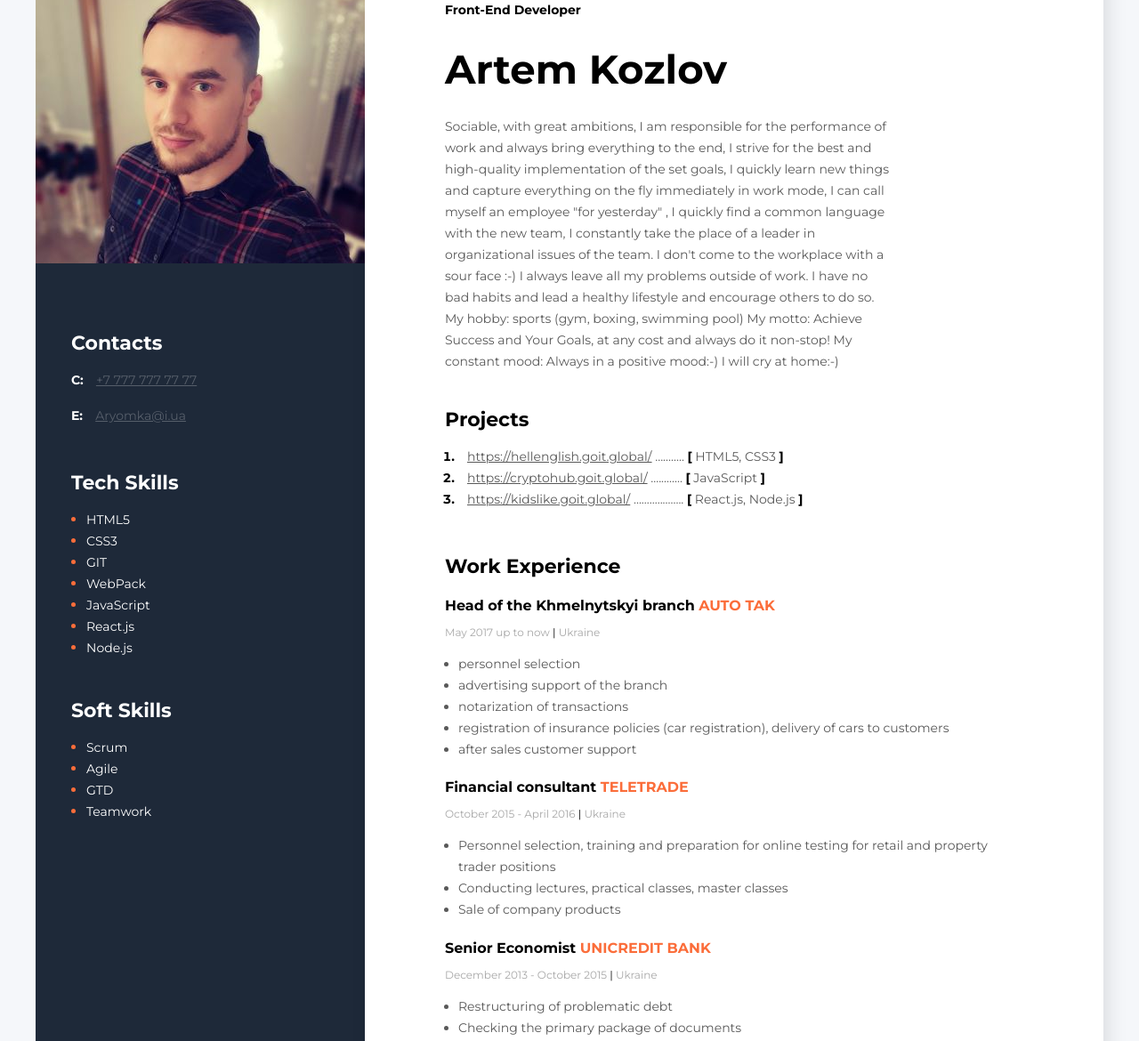
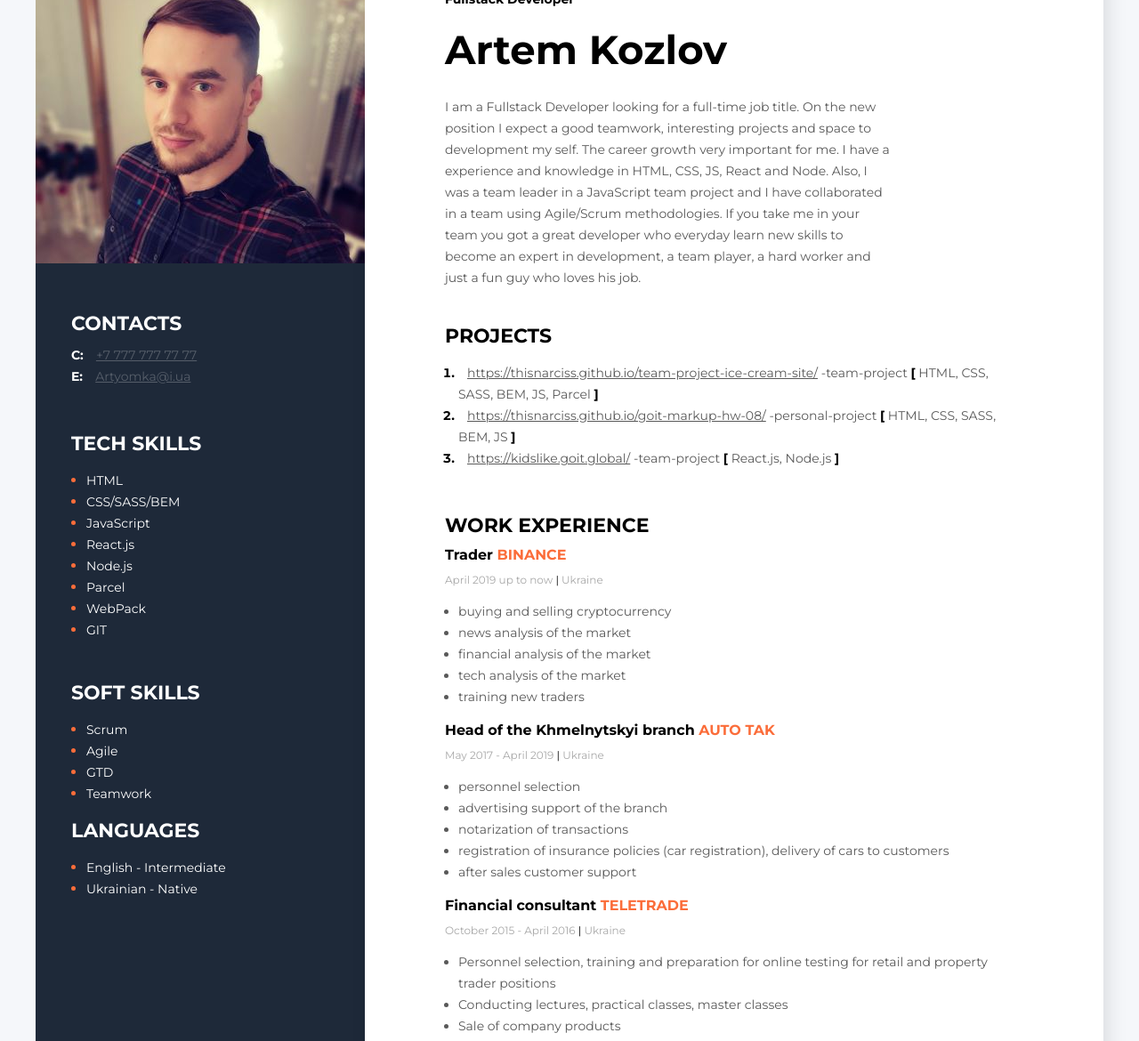
Before and after one commit to ThisNarciss/Resume, a plain HTML site: page index.html in a window 1280 px wide. Shown: the part 122-1292 px from the top of the page at 89% size. Drawn offline with Linux system fonts and the light colour scheme.

Commit message:
add edits

```diff
--- a/index.html
+++ b/index.html
@@ -1,13 +1,16 @@
 <!DOCTYPE html>
 <html lang="en">
   <head>
-    <meta charset="UTF-8">
-    <meta http-equiv="X-UA-Compatible" content="IE=edge">
-    <meta name="viewport" content="width=device-width, initial-scale=1.0">
-    <link rel="preconnect" href="https://fonts.googleapis.com">
-    <link rel="preconnect" href="https://fonts.gstatic.com" crossorigin>
-    <link href="https://fonts.googleapis.com/css2?family=Montserrat:wght@400;700&display=swap" rel="stylesheet">
-    <link rel="stylesheet" href="styles/styles.css">
+    <meta charset="UTF-8" />
+    <meta http-equiv="X-UA-Compatible" content="IE=edge" />
+    <meta name="viewport" content="width=device-width, initial-scale=1.0" />
+    <link rel="preconnect" href="https://fonts.googleapis.com" />
+    <link rel="preconnect" href="https://fonts.gstatic.com" crossorigin />
+    <link
+      href="https://fonts.googleapis.com/css2?family=Montserrat:wght@400;700&display=swap"
+      rel="stylesheet"
+    />
+    <link rel="stylesheet" href="styles/styles.css" />
     <title>Resume</title>
   </head>
   <body>
@@ -17,82 +20,117 @@
       <div class="maincontent">
         <!--About user-->
         <div class="about-user">
-                <h2 class="about-position">Front-End Developer</h2>
+          <h2 class="about-position">Fullstack Developer</h2>
           <h1 class="about-name">Artem Kozlov</h1>
           <p class="about-description">
-                    Sociable, with great ambitions, I am responsible for the performance of work and always bring everything to the end, I strive for the best and high-quality implementation of the set goals, I quickly learn new things and capture everything on the fly immediately in work mode, I can call myself an employee "for yesterday" , I quickly find a common language with the new team, I constantly take the place of a leader in organizational issues of the team. I don't come to the workplace with a sour face :-) I always leave all my problems outside of work. I have no bad habits and lead a healthy lifestyle and encourage others to do so.
-                    My hobby: sports (gym, boxing, swimming pool)
-                    My motto: Achieve Success and Your Goals, at any cost and always do it non-stop!
-                    My constant mood: Always in a positive mood:-) I will cry at home:-)
+            I am a Fullstack Developer looking for a full-time job title. On the new position I
+            expect a good teamwork, interesting projects and space to development my self. The
+            career growth very important for me. I have a experience and knowledge in HTML, CSS, JS,
+            React and Node. Also, I was a team leader in a JavaScript team project and I have
+            collaborated in a team using Agile/Scrum methodologies. If you take me in your team you
+            got a great developer who everyday learn new skills to become an expert in development,
+            a team player, a hard worker and just a fun guy who loves his job.
           </p>
         </div>
         <!--Projects-->
         <div class="projects">
-                <h3 class="title">
-                    Projects
-                </h3>
+          <h3 class="title">Projects</h3>
           <ol class="project">
             <li class="project-item">
               <span class="project-list">
-                            <a href="https://hellenglish.goit.global/" class="project-link">https://hellenglish.goit.global/</a>
-                            ...........
-                            <span class="project-bracket">[</span> HTML5, CSS3 <span class="project-bracket">]</span>
+                <a href="https://hellenglish.goit.global/" class="project-link"
+                  >https://thisnarciss.github.io/team-project-ice-cream-site/</a
+                >
+                -team-project
+                <span class="project-bracket">[</span> HTML, CSS, SASS, BEM, JS, Parcel
+                <span class="project-bracket">]</span>
               </span>
             </li>
             <li class="project-item">
               <span class="project-list">
-                            <a href="https://cryptohub.goit.global/" class="project-link">https://cryptohub.goit.global/</a>
-                            ............
-                            <span class="project-bracket">[</span> JavaScript <span class="project-bracket">]</span>
+                <a href="https://cryptohub.goit.global/" class="project-link"
+                  >https://thisnarciss.github.io/goit-markup-hw-08/</a
+                >
+                -personal-project
+                <span class="project-bracket">[</span> HTML, CSS, SASS, BEM, JS
+                <span class="project-bracket">]</span>
               </span>
             </li>
             <li class="project-item">
               <span class="project-list">
-                            <a href="https://kidslike.goit.global/" class="project-link">https://kidslike.goit.global/</a>
-                            ...................
-                            <span class="project-bracket">[</span> React.js, Node.js <span class="project-bracket">]</span>
+                <a href="https://kidslike.goit.global/" class="project-link"
+                  >https://kidslike.goit.global/</a
+                >
+                -team-project
+                <span class="project-bracket">[</span> React.js, Node.js
+                <span class="project-bracket">]</span>
               </span>
             </li>
           </ol>
-
         </div>
         <!--Work Experience-->
         <div class="worc-experience">
           <h3 class="title">Work Experience</h3>
           <!--Company 1-->
           <div>
-                    <h4 class="position">Head of the Khmelnytskyi branch <span class="organization">AUTO TAK</span></h4>
-                    <p class="period">May 2017 up to now <span class="line">|</span> Ukraine </p>
+            <h4 class="position">Trader <span class="organization">BINANCE</span></h4>
+            <p class="period">April 2019 up to now <span class="line">|</span> Ukraine</p>
+            <ul class="work-list">
+              <li class="work-list-item">buying and selling cryptocurrency</li>
+              <li class="work-list-item">news analysis of the market</li>
+              <li class="work-list-item">financial analysis of the market</li>
+              <li class="work-list-item">tech analysis of the market</li>
+              <li class="work-list-item">training new traders</li>
+            </ul>
+          </div>
+          <!--Company 2-->
+          <div>
+            <h4 class="position">
+              Head of the Khmelnytskyi branch <span class="organization">AUTO TAK</span>
+            </h4>
+            <p class="period">May 2017 - April 2019 <span class="line">|</span> Ukraine</p>
             <ul class="work-list">
               <li class="work-list-item">personnel selection</li>
               <li class="work-list-item">advertising support of the branch</li>
               <li class="work-list-item">notarization of transactions</li>
-                        <li class="work-list-item">registration of insurance policies (car registration), delivery of cars to customers</li>
+              <li class="work-list-item">
+                registration of insurance policies (car registration), delivery of cars to customers
+              </li>
               <li class="work-list-item">after sales customer support</li>
             </ul>
-
           </div>
           <!--Company 2-->
           <div>
-                    <h4 class="position">Financial consultant <span class="organization">TELETRADE</span></h4>
-                    <p class="period">October 2015 - April 2016 <span class="line">|</span> Ukraine </p>
+            <h4 class="position">
+              Financial consultant <span class="organization">TELETRADE</span>
+            </h4>
+            <p class="period">October 2015 - April 2016 <span class="line">|</span> Ukraine</p>
             <ul class="work-list">
-                        <li class="work-list-item">Personnel selection, training and preparation for online testing for retail and property trader positions</li>
+              <li class="work-list-item">
+                Personnel selection, training and preparation for online testing for retail and
+                property trader positions
+              </li>
               <li class="work-list-item">Conducting lectures, practical classes, master classes</li>
               <li class="work-list-item">Sale of company products</li>
             </ul>
-
           </div>
           <!--Company 3-->
           <div>
-                    <h4 class="position">Senior Economist <span class="organization">UNICREDIT BANK</span></h4>
-                    <p class="period">December 2013 - October 2015 <span class="line">|</span> Ukraine </p>
+            <h4 class="position">
+              Senior Economist <span class="organization">UNICREDIT BANK</span>
+            </h4>
+            <p class="period">December 2013 - October 2015 <span class="line">|</span> Ukraine</p>
             <ul class="work-list">
               <li class="work-list-item">Restructuring of problematic debt</li>
               <li class="work-list-item">Checking the primary package of documents</li>
               <li class="work-list-item">Making changes to the package of documents</li>
-                        <li class="work-list-item">Approval of a package of documents and protocol decisions</li>
-                        <li class="work-list-item">Display of terms of additional restructuring agreements in the system (FLEXCUB, PROFIX)</li>
+              <li class="work-list-item">
+                Approval of a package of documents and protocol decisions
+              </li>
+              <li class="work-list-item">
+                Display of terms of additional restructuring agreements in the system (FLEXCUB,
+                PROFIX)
+              </li>
             </ul>
           </div>
         </div>
@@ -100,13 +138,16 @@
         <div class="education">
           <h3 class="title">Education</h3>
           <h4 class="university">Khmelnytskyi National University</h4>
-                <h5 class="specialty">Business, finance and credit</h5>
+          <p class="specialty">Business, finance and credit</p>
           <p class="period">September 2007 - June 2012</p>
+          <h4 class="university">IT School GoIT</h4>
+          <p class="specialty">Fullstack Developer</p>
+          <p class="period">August 2022 - June 2023</p>
         </div>
       </div>
       <!--Sidebar-->
       <aside class="sidebar">
-            <img src="img/Photo 3.jpg" alt="user photo" class="photo">
+        <img src="img/Photo 3.jpg" alt="user photo" class="photo" />
         <!--Contacts-->
         <div class="contacts">
           <h3 class="sidebar-title">Contacts</h3>
@@ -117,7 +158,7 @@
             </p>
             <p>
               <span class="contact-type">E:</span>
-                        <a href="mailto:Aryomka@i.ua" class="contact-link">Aryomka@i.ua</a>
+              <a href="mailto:Aryomka@i.ua" class="contact-link">Artyomka@i.ua</a>
             </p>
           </div>
         </div>
@@ -125,27 +166,39 @@
         <div class="tech-skills">
           <h3 class="sidebar-title">Tech Skills</h3>
           <ul class="tech-skills-list">
-                    <li class="tech-skills-item"> <span class="tech-skills-text">HTML5</span> </li>
-                    <li class="tech-skills-item"> <span class="tech-skills-text">CSS3</span> </li>
-                    <li class="tech-skills-item"> <span class="tech-skills-text">GIT</span> </li>
-                    <li class="tech-skills-item"> <span class="tech-skills-text">WebPack</span> </li>
-                    <li class="tech-skills-item"> <span class="tech-skills-text">JavaScript</span> </li>
-                    <li class="tech-skills-item"> <span class="tech-skills-text">React.js</span> </li>
-                    <li class="tech-skills-item"> <span class="tech-skills-text">Node.js</span> </li>
+            <li class="tech-skills-item"><span class="tech-skills-text">HTML</span></li>
+            <li class="tech-skills-item"><span class="tech-skills-text">CSS/SASS/BEM</span></li>
+            <li class="tech-skills-item"><span class="tech-skills-text">JavaScript</span></li>
+            <li class="tech-skills-item"><span class="tech-skills-text">React.js</span></li>
+            <li class="tech-skills-item"><span class="tech-skills-text">Node.js</span></li>
+            <li class="tech-skills-item"><span class="tech-skills-text">Parcel</span></li>
+            <li class="tech-skills-item"><span class="tech-skills-text">WebPack</span></li>
+            <li class="tech-skills-item"><span class="tech-skills-text">GIT</span></li>
           </ul>
         </div>
         <!--Soft Skills-->
         <div class="soft-skills">
           <h3 class="sidebar-title">Soft Skills</h3>
           <ul class="soft-skills-list">
-                    <li class="soft-skills-item"> <span class="soft-skills-text">Scrum</span> </li>
-                    <li class="soft-skills-item"> <span class="soft-skills-text">Agile</span> </li>
-                    <li class="soft-skills-item"> <span class="soft-skills-text">GTD</span> </li>
-                    <li class="soft-skills-item"> <span class="soft-skills-text">Teamwork</span> </li>
+            <li class="soft-skills-item"><span class="soft-skills-text">Scrum</span></li>
+            <li class="soft-skills-item"><span class="soft-skills-text">Agile</span></li>
+            <li class="soft-skills-item"><span class="soft-skills-text">GTD</span></li>
+            <li class="soft-skills-item"><span class="soft-skills-text">Teamwork</span></li>
+          </ul>
+        </div>
+        <!-- Languages -->
+        <div class="soft-skills">
+          <h3 class="sidebar-title">Languages</h3>
+          <ul class="soft-skills-list">
+            <li class="soft-skills-item">
+              <span class="soft-skills-text">English - Intermediate</span>
+            </li>
+            <li class="soft-skills-item">
+              <span class="soft-skills-text">Ukrainian - Native</span>
+            </li>
           </ul>
         </div>
       </aside>
-
     </div>
   </body>
 </html>
--- a/styles/styles.css
+++ b/styles/styles.css
@@ -1,8 +1,18 @@
 body {
   font-family: 'Montserrat', sans-serif;
-    background-color: #F5F7FA;
+  background-color: #f5f7fa;
 }
 /* main styles */
+
+h1,
+h2,
+h3,
+h4,
+p {
+  margin: 0;
+  padding: 0;
+}
+
 .main {
   display: flex;
   flex-direction: row-reverse;
@@ -11,7 +21,7 @@ body {
 }
 /* maincontent style */
 .maincontent {
-    background-color: #FFFFFF;
+  background-color: #ffffff;
   box-shadow: 6px 6px 20px rgba(0, 0, 0, 0.1);
   padding: 105px 90px;
 }
@@ -54,6 +64,7 @@ body {
   line-height: 27px;
   color: #000000;
   margin-bottom: 10px;
+  text-transform: uppercase;
 }
 .project {
   padding: 0px;
@@ -66,12 +77,13 @@ body {
   line-height: 24px;
   color: #000000;
 }
-.project-list, .project-link {
+.project-list,
+.project-link {
   font-style: normal;
   font-weight: 400;
   font-size: 14px;
   line-height: 24px;
-    color: #595959
+  color: #595959;
 }
 .project-link {
   margin-left: 10px;
@@ -100,15 +112,14 @@ body {
   font-weight: 700;
   font-size: 16px;
   line-height: 20px;
-    color: #FB6D3A;
-
+  color: #fb6d3a;
 }
 .period {
   font-style: normal;
   font-weight: 400;
   font-size: 12px;
   line-height: 15px;
-    color: #A8A8A8;
+  color: #a8a8a8;
   margin-bottom: 10px;
 }
 .line {
@@ -117,12 +128,10 @@ body {
   font-size: 12px;
   line-height: 15px;
   color: #000000;
-
 }
 .work-list {
   padding: 0px;
   margin-left: 15px;
-
 }
 .work-list-item {
   font-style: normal;
@@ -135,16 +144,14 @@ body {
 /* education styles */
 .education {
   margin-bottom: 10px;
-
 }
 .university {
   font-style: normal;
   font-weight: 700;
   font-size: 16px;
   line-height: 20px;
-    color: #FB6D3A;
+  color: #fb6d3a;
   margin-bottom: 10px;
-
 }
 .specialty {
   font-style: normal;
@@ -153,11 +160,10 @@ body {
   line-height: 17px;
   color: #000000;
   margin-bottom: 10px;
-
 }
 /* sidebar styles */
 .sidebar {
-    background-color: #1E2939;
+  background-color: #1e2939;
   padding-top: 40px;
   width: 370px;
 }
@@ -172,22 +178,21 @@ body {
 .tech-skills {
   margin-left: 40px;
   margin-bottom: 45px;
-
 }
 .soft-skills {
   margin-left: 40px;
-
 }
 .sidebar-title {
-    color: #FFFFFF;
+  color: #ffffff;
   font-style: normal;
   font-weight: 700;
   font-size: 22px;
   line-height: 27px;
   margin-bottom: 10px;
+  text-transform: uppercase;
 }
 .contact-type {
-    color: #FFFFFF;
+  color: #ffffff;
   font-style: normal;
   font-weight: 700;
   font-size: 14px;
@@ -199,33 +204,33 @@ body {
   font-weight: 400;
   font-size: 14px;
   line-height: 24px;
-    color: #565E6A;
+  color: #565e6a;
 }
 .tech-skills-list {
-    color: #FFFFFF;
+  color: #ffffff;
   padding: 0px;
   margin-left: 17px;
 }
 .tech-skills-item {
-    color: #FB6D3A;
+  color: #fb6d3a;
 }
 .tech-skills-text {
-    color: #FFFFFF;
+  color: #ffffff;
   font-style: normal;
   font-weight: 400;
   font-size: 14px;
   line-height: 24px;
 }
 .soft-skills-list {
-    color: #FFFFFF;
+  color: #ffffff;
   padding: 0px;
   margin-left: 17px;
 }
 .soft-skills-item {
-    color: #FB6D3A;
+  color: #fb6d3a;
 }
 .soft-skills-text {
-    color: #FFFFFF;
+  color: #ffffff;
   font-style: normal;
   font-weight: 400;
   font-size: 14px;
```
Lines whose indentation alone changed are shown as unchanged.
